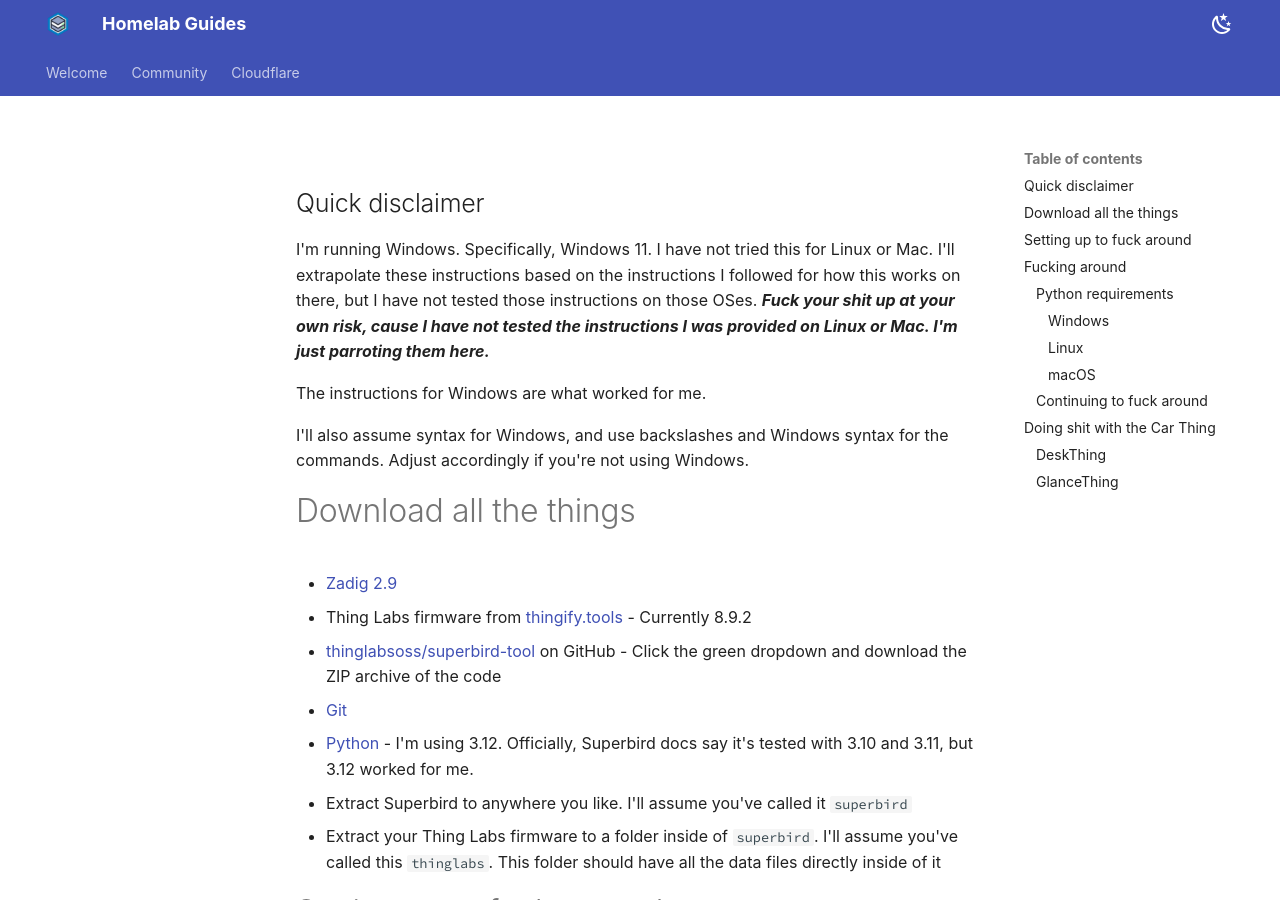
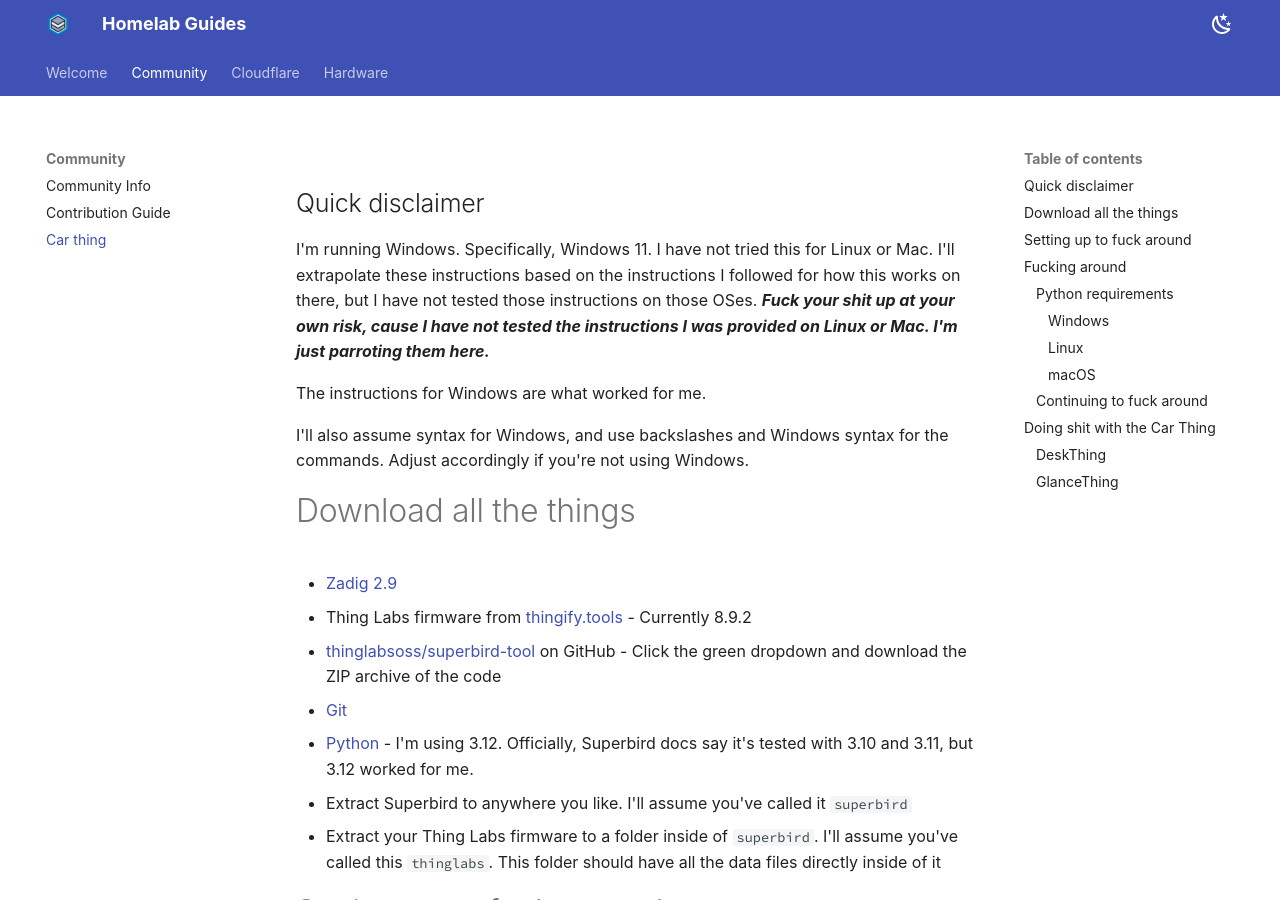
Before and after one commit to reichbc/homelab-mkdocs, an MkDocs documentation site: the page built from docs/community/car_thing.md, in a window 1280 px wide and 900 px high. Built offline with MkDocs 1.6.1 and Material for MkDocs 9.7.7, drawn with Linux system fonts in a browser that asks for light colours; some web fonts are replaced.

Commit message:
Make docs visible.

```diff
--- a/mkdocs.yml
+++ b/mkdocs.yml
@@ -29,9 +29,12 @@
   - Community:
     - community/community_info.md
     - community/contributing.md
+    - community/car_thing.md
   - Cloudflare:
     - Cloudflare/Cloudflare Guides.md
     - Cloudflare/ddns-with-curl.md
+  - Hardware:
+    - Hardware/Raid Card Flashing.md
 
 
 plugins:
```
Also changed, not shown: docs/community/car_thing.md (renamed from docs/community/CarThing.md).
